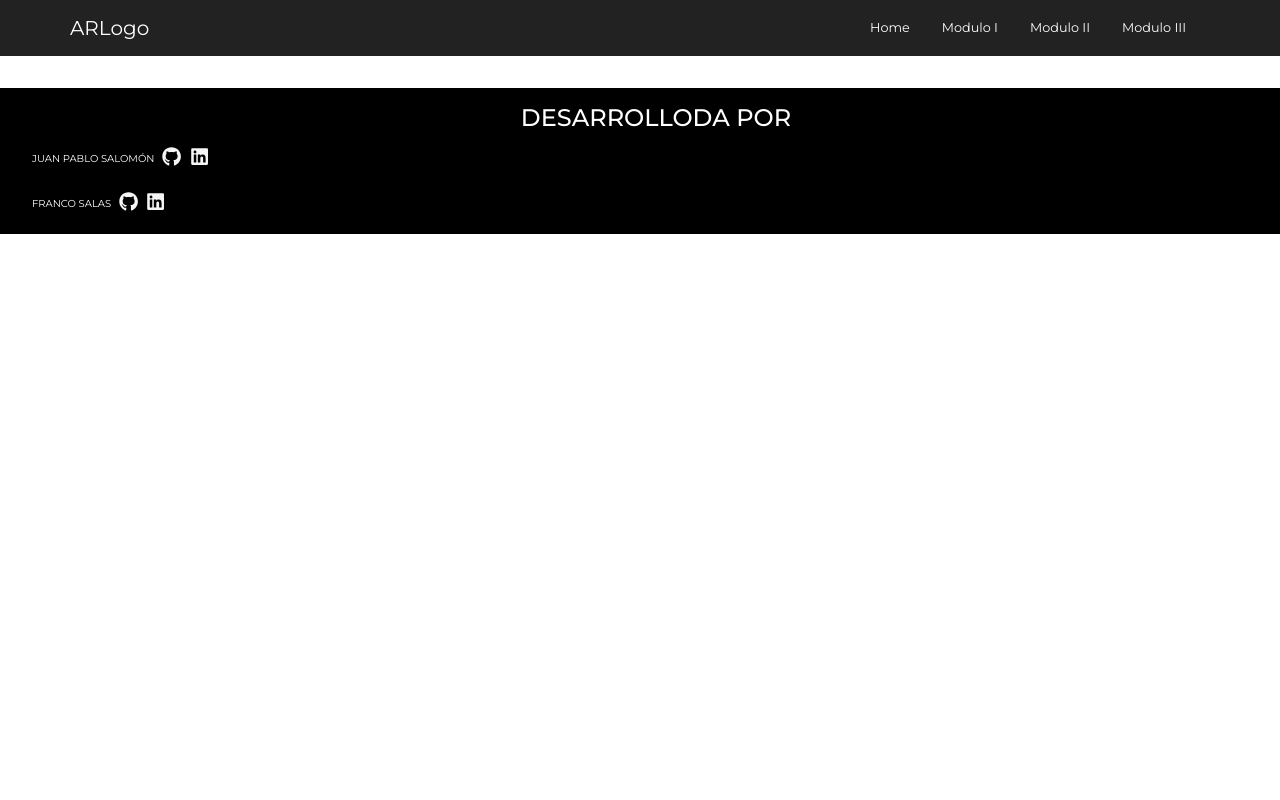
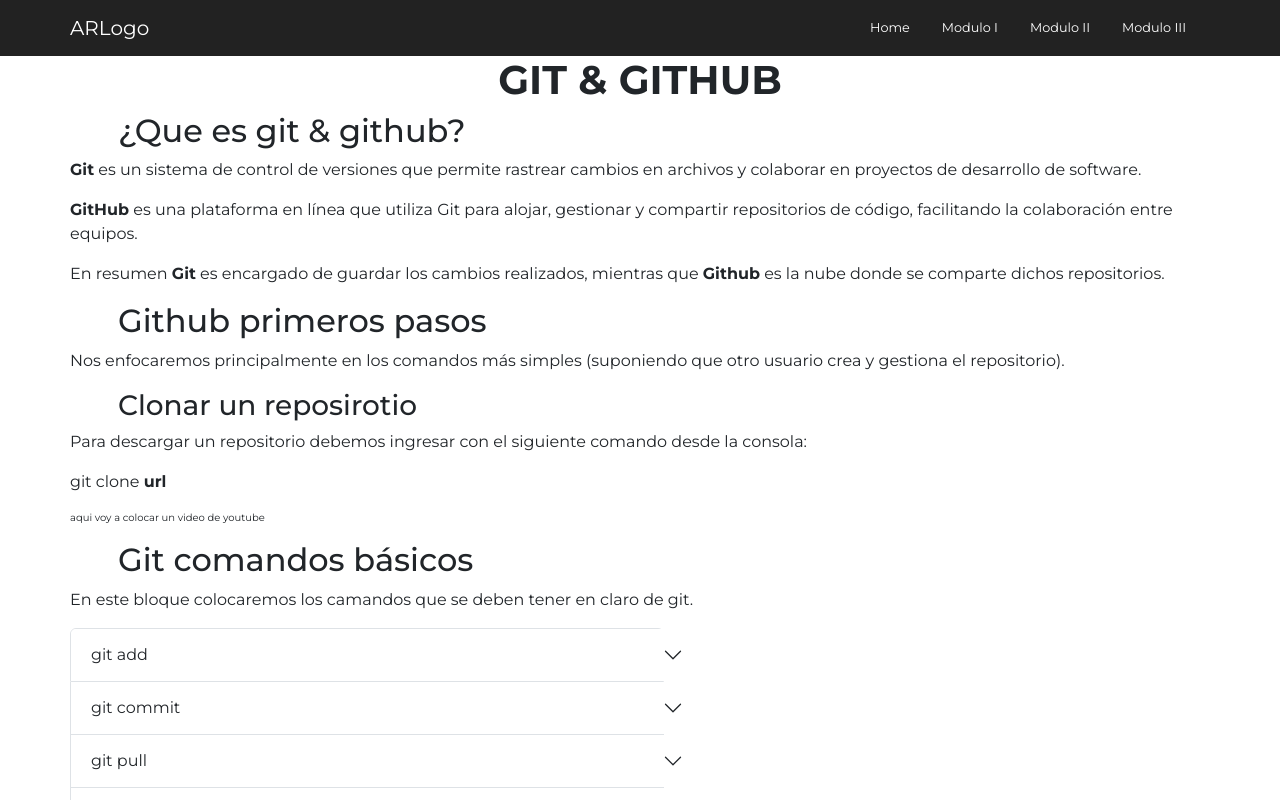
Before and after one commit to Fsalasgit/atomicReact, a React (Vite) app: page /gitPages in a window 1280 px wide. Shown: the top 800 px of the page. Built offline with nearby package versions, Linux system fonts and the light colour scheme.

Commit message:
Agregando pagina de github

```diff
--- a/src/App.jsx
+++ b/src/App.jsx
@@ -9,6 +9,7 @@
 import NavbarSite from './component/webComponents/NavbarSite';
 import FooterSite from './component/webComponents/footerSite';
 import Home from './pages/Home';
+import GitPage from './pages/gitPage';
 
 
 
@@ -25,6 +26,7 @@
 
       <Routes>
         <Route path='/' element={<Home />} />
+        <Route path='/gitPages' element={<GitPage />} />
         <Route path='/Atoms' element={<AtomPages />} />
         <Route path='/molecules' element={<MoleculesPages />} />
         <Route path='/organims' element={<OrganimsPages />} />
@@ -34,15 +36,6 @@
 
       <FooterSite />
 
-<script src="https://cdn.jsdelivr.net/npm/react/umd/react.production.min.js" crossorigin></script>
-
-<script
-  src="https://cdn.jsdelivr.net/npm/react-dom/umd/react-dom.production.min.js"
-  crossorigin></script>
-
-<script
-  src="https://cdn.jsdelivr.net/npm/react-bootstrap@next/dist/react-bootstrap.min.js"
-  crossorigin></script>
 
     </>
   )
--- /dev/null
+++ b/src/component/webComponents/ComandosGit.jsx
@@ -0,0 +1,52 @@
+import React from 'react';
+import Accordion from 'react-bootstrap/Accordion';
+
+
+
+const ComandosGit = () => {
+  return (
+    <>
+        <div className="contaner">
+            <div className="row">
+                <Accordion className='col-6'>
+                    <Accordion.Item eventKey="0">
+                        <Accordion.Header>git add</Accordion.Header>
+                        <Accordion.Body>
+                        <p className="contentList">comunmente se coloca con el (.) punto luego del git add. Añade todos los cambios realizados en el directorio de trabajo al área de preparación de Git, preparándolos para ser incluidos en el siguiente commit.</p>
+                        </Accordion.Body>
+                    </Accordion.Item>
+                    <Accordion.Item eventKey="1">
+                        <Accordion.Header>git commit</Accordion.Header>
+                        <Accordion.Body>
+                        <p className="contentList">crea un punto de control en la historia del repositorio con los cambios presentes en el área de preparación, acompañado de un mensaje descriptivo que resume los cambios realizados en ese commit.</p>
+                        </Accordion.Body>
+                    </Accordion.Item>
+                    <Accordion.Item eventKey="2">
+                        <Accordion.Header>git pull</Accordion.Header>
+                        <Accordion.Body>
+                        <p className="contentList">Descarga cambios remotos y los fusiona automáticamente con la rama local actual.</p>
+                        <p className="contentList">git pull origin <strong>nombre_de_la_rama</strong> descarga y fusionas los archivos de esta rama</p>
+                        </Accordion.Body>
+                    </Accordion.Item>
+                    <Accordion.Item eventKey="3">
+                        <Accordion.Header>git fetch</Accordion.Header>
+                        <Accordion.Body>
+                        <p className="contentList">obtiene los cambios remotos y los almacena localmente sin fusionar, permitiendo revisar y decidir cómo incorporar los cambios.</p>
+                        </Accordion.Body>
+                    </Accordion.Item>
+                    <Accordion.Item eventKey="4">
+                        <Accordion.Header>git push</Accordion.Header>
+                        <Accordion.Body>
+                        <p className="contentList">envía los cambios locales a un repositorio remoto, actualizando la versión remota con los nuevos commits (Sube al GitHub).</p>
+                        </Accordion.Body>
+                    </Accordion.Item>
+                </Accordion>
+            </div>
+        </div>
+
+
+    </>
+  )
+}
+
+export default ComandosGit
--- /dev/null
+++ b/src/pages/GitPage.jsx
@@ -0,0 +1,46 @@
+import React from 'react'
+import ComandosGit from '../component/webComponents/ComandosGit'
+
+const GitPage = () => {
+  return (
+    <>
+
+        <main className='container blogContainer'>
+            <h1 className='blogContainer__tittle'>GIT & GITHUB</h1>
+            <div className="row">
+
+                <article className="col-12">
+                    <h2 className='blogContainer__ArticleTitle'>¿Que es git & github?</h2>
+                    <p className='blogContainer__p'><strong>Git</strong> es un sistema de control de versiones que permite rastrear cambios en archivos y colaborar en proyectos de desarrollo de software.</p>
+                    <p className='blogContainer__p'><strong>GitHub</strong> es una plataforma en línea que utiliza Git para alojar, gestionar y compartir repositorios de código, facilitando la colaboración entre equipos.</p>
+                    <p className='blogContainer__p'>En resumen <strong>Git</strong> es encargado de guardar los cambios realizados, mientras que <strong>Github</strong> es la nube donde se comparte dichos repositorios.</p>
+
+                </article>
+                <article className="col-12">
+                    <h2 className='blogContainer__ArticleTitle'>Github primeros pasos</h2>
+                    <p className='blogContainer__p'>Nos enfocaremos principalmente en los comandos más simples (suponiendo que otro usuario crea y gestiona el repositorio).</p>
+                    <h3 className='blogContainer__ArticleTitle'>Clonar un reposirotio</h3>
+                    <p className='blogContainer__p'>Para descargar un repositorio debemos ingresar con el siguiente comando desde la consola:</p>
+                    <p className='blogContainer__p'>git clone <strong>url</strong></p>
+                    <p>aqui voy a colocar un video de youtube</p>
+
+
+                </article>
+                <article className="col-12">
+                    <h2 className='blogContainer__ArticleTitle'>Git comandos básicos</h2>
+                    <p className='blogContainer__p'>En este bloque colocaremos los camandos que se deben tener en claro de git.</p>
+                    <ComandosGit />
+
+                </article>
+            </div>
+
+
+        </main>
+
+
+
+    </>
+  )
+}
+
+export default GitPage
--- /dev/null
+++ b/src/sass/base/base.scss
@@ -0,0 +1,10 @@
+*{
+    margin: 0;
+    padding: 0;
+    box-sizing: content-box;
+}
+
+body{
+    font-size: 62.5%;
+    font-family: 'Montserrat', sans-serif;
+}
--- /dev/null
+++ b/src/sass/components/comandosGit.scss
@@ -0,0 +1,5 @@
+.contentList{
+    font-size: 0.8rem;
+    text-transform: capitalize;
+    text-indent: 1rem;
+}
--- a/src/sass/components/footerSite.scss
+++ b/src/sass/components/footerSite.scss
@@ -16,6 +16,7 @@
     font-size: 1.2rem;
     color: whitesmoke;
 }
+
 .footer__link:hover{
     color: red;
 }
--- a/src/sass/main.scss
+++ b/src/sass/main.scss
@@ -1,19 +1,8 @@
-
+@import './base/base.scss';
 
 @import "./components/navbarSite.scss";
 @import "./components/footerSite.scss";
+@import "./components/comandosGit.scss";
 
 @import './pages/home.scss';
-
-
-
-*{
-    margin: 0;
-    padding: 0;
-    box-sizing: content-box;
-}
-
-body{
-    font-size: 62.5%;
-    font-family: 'Montserrat', sans-serif;
-}
+@import './pages/gitPages.scss'
--- /dev/null
+++ b/src/sass/pages/gitPages.scss
@@ -0,0 +1,13 @@
+.blogContainer__tittle{
+    text-align: center;
+    font-weight: 700;
+}
+
+.blogContainer__ArticleTitle{
+    text-indent: 3rem;
+    font-weight: 500;
+}
+
+.blogContainer__p{
+    font-size: 1rem;
+}
```
